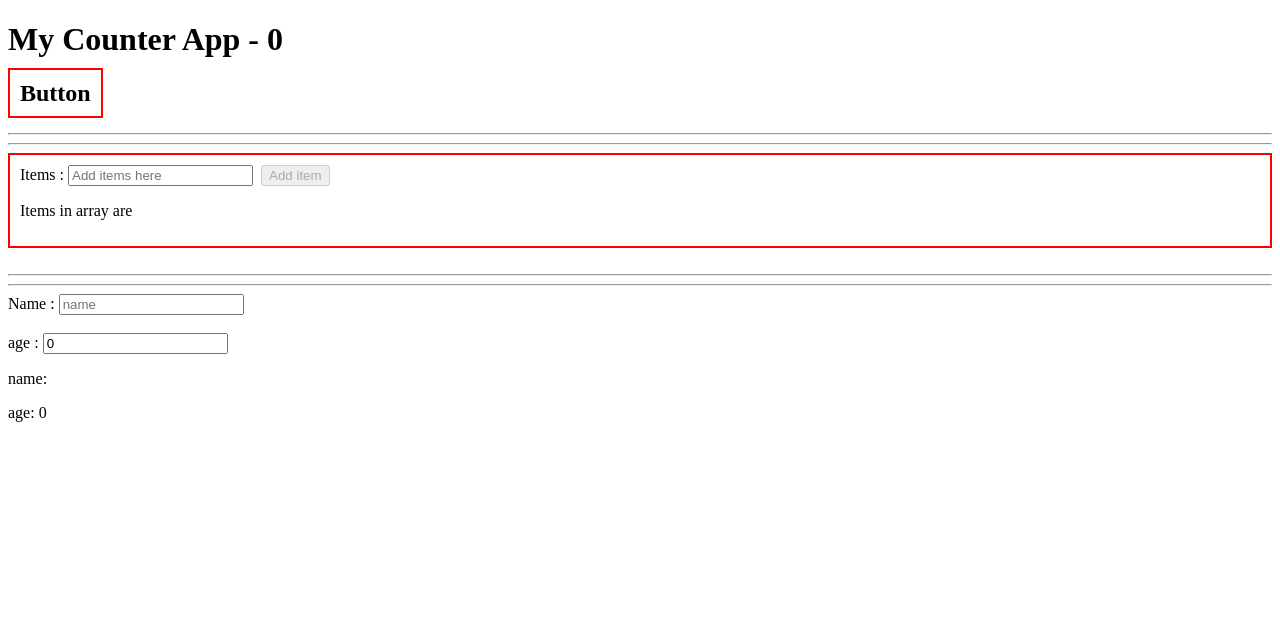
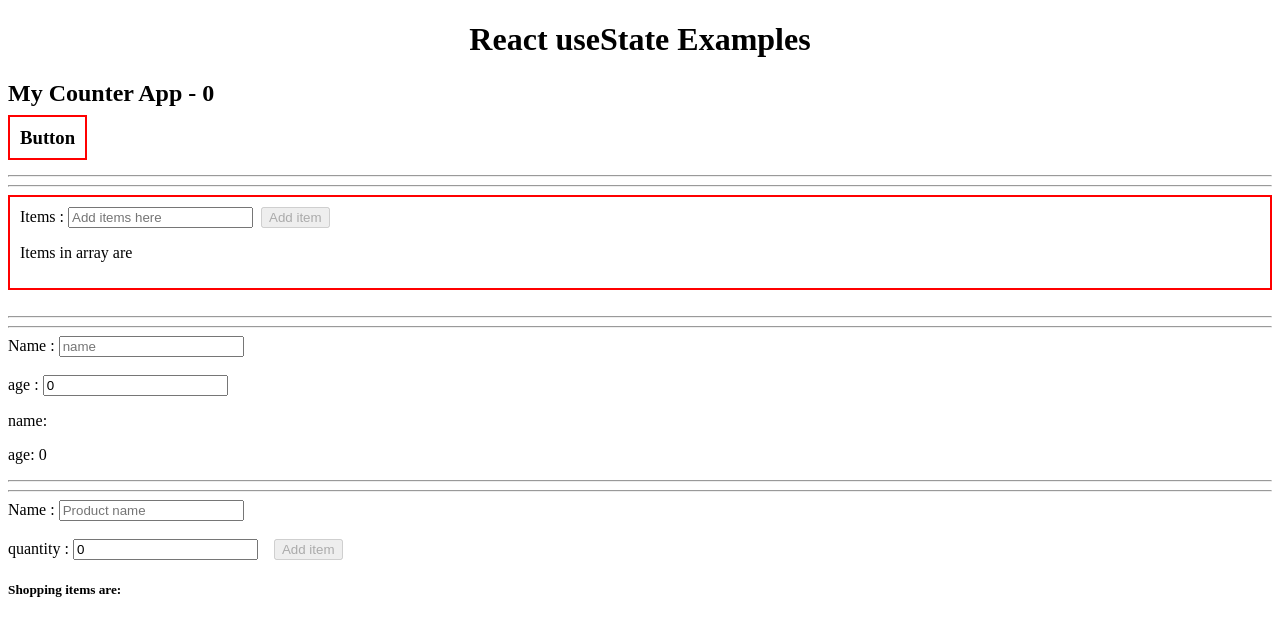
Before and after one commit to TusharBR/iVoyant, a React (Vite) app: page / in a window 1280 px wide. Shown: the top 636 px of the page. Built offline with nearby package versions, Linux system fonts and the light colour scheme.

Commit message:
finalassignment

```diff
--- a/src/App.css
+++ b/src/App.css
@@ -1,3 +1,7 @@
+h1{
+  text-align: center;
+}
+
 .counterbutton
 {
   padding: 10px;
@@ -5,9 +9,13 @@
   display: inline;
   cursor: pointer;
 }
-.arritems li
+.arritems,.itemsmap li
 {
   color: blue;
+}
+.itemsmap li span
+{
+  color: rgb(255, 0, 0);
   text-decoration: underline;
 }
 .tododiv
--- a/src/App.tsx
+++ b/src/App.tsx
@@ -2,11 +2,13 @@
 import './App.css'
 import Counter from './components/Counter'
 import Profile from './components/Profile'
+import ShoppingList from './components/ShoppingList'
 import TodoList from './components/TodoList'
 
 function App() {
   return (
     <>
+    <h1>React useState Examples</h1>
       <Counter/>
       <br />
       <hr />
@@ -16,6 +18,9 @@ function App() {
       <hr />
       <hr />
       <Profile/>
+      <hr />
+      <hr />
+      <ShoppingList/>
     </>
   )
 }
--- a/src/components/Counter.tsx
+++ b/src/components/Counter.tsx
@@ -7,8 +7,8 @@ const Counter = ()=>{
     }
     return(
       <div>
-        <h1>My Counter App - {count}</h1>
-        <h2 onClick={updatemyfunc} className="counterbutton">Button</h2>
+        <h2>My Counter App - {count}</h2>
+        <h3 onClick={updatemyfunc} className="counterbutton">Button</h3>
       </div>
     )
 }
--- a/src/components/Profile.tsx
+++ b/src/components/Profile.tsx
@@ -8,7 +8,7 @@ interface details {
 const Profile= () => {
   const [formData, setFormData] = useState<details>({ name: "", age:0 });
 
-  const handleChange = (e) => {
+  const handleChange = (e: React.ChangeEvent<HTMLInputElement>)  => {
     setFormData({ ...formData, [e.target.name]: e.target.value });
   };
 
--- /dev/null
+++ b/src/components/ShoppingList.tsx
@@ -0,0 +1,58 @@
+import  { useState } from "react";
+
+interface details {
+  name: string;
+  quantity: number;
+}
+
+const ShoppingList= () => {
+  const [formData, setFormData] = useState<details[]>([]);
+  const [oit,nit]=useState<details>({ name: "", quantity:0});
+
+  const handleChange = (e: React.ChangeEvent<HTMLInputElement>)  => {
+    nit({ ...oit, [e.target.name]: e.target.value });
+  };
+  const handleAddItem = () => {
+    if (oit.name && oit.quantity) {
+      setFormData([
+      ...formData,
+      {name: oit.name, quantity: oit.quantity },
+    ]);
+      nit({ name: "", quantity: 0 });
+    }
+
+  };
+  return (
+    <div>
+      <label htmlFor="">Name : </label>
+      <input
+        name="name"
+        value={oit.name}
+        onChange={handleChange}
+        placeholder="Product name"
+      /><br/>
+      <br/>
+      <label htmlFor="">quantity : </label>
+      <input
+      type="number"
+        name="quantity"
+        min={10}
+        value={oit.quantity}
+        onChange={handleChange}
+        placeholder="quantity"
+      />&nbsp;&nbsp;&nbsp;&nbsp;
+      <button disabled={oit.name && oit.quantity?false:true  } onClick={handleAddItem}>Add item</button>
+  <h5>Shopping items are:</h5>
+  <ol className="itemsmap">
+    {formData.map((ele,ci)=>{
+        return(
+            <li key={ci}>Product name is <span>{ele.name}</span> and quantity of that item is <span>{ele.quantity}</span></li>
+        )
+    })}
+</ol>
+
+
+    </div>
+  );
+};
+export default ShoppingList
--- a/src/components/TodoList.tsx
+++ b/src/components/TodoList.tsx
@@ -14,7 +14,7 @@ const TodoList=()=> {
         newarray([...oldarray,oldinput])
         newinput("");
     }
-    const handlechange=(e)=>{
+    const handlechange=(e: React.ChangeEvent<HTMLInputElement>) =>{
         newinput(e.target.value)
     }
   return (
```
